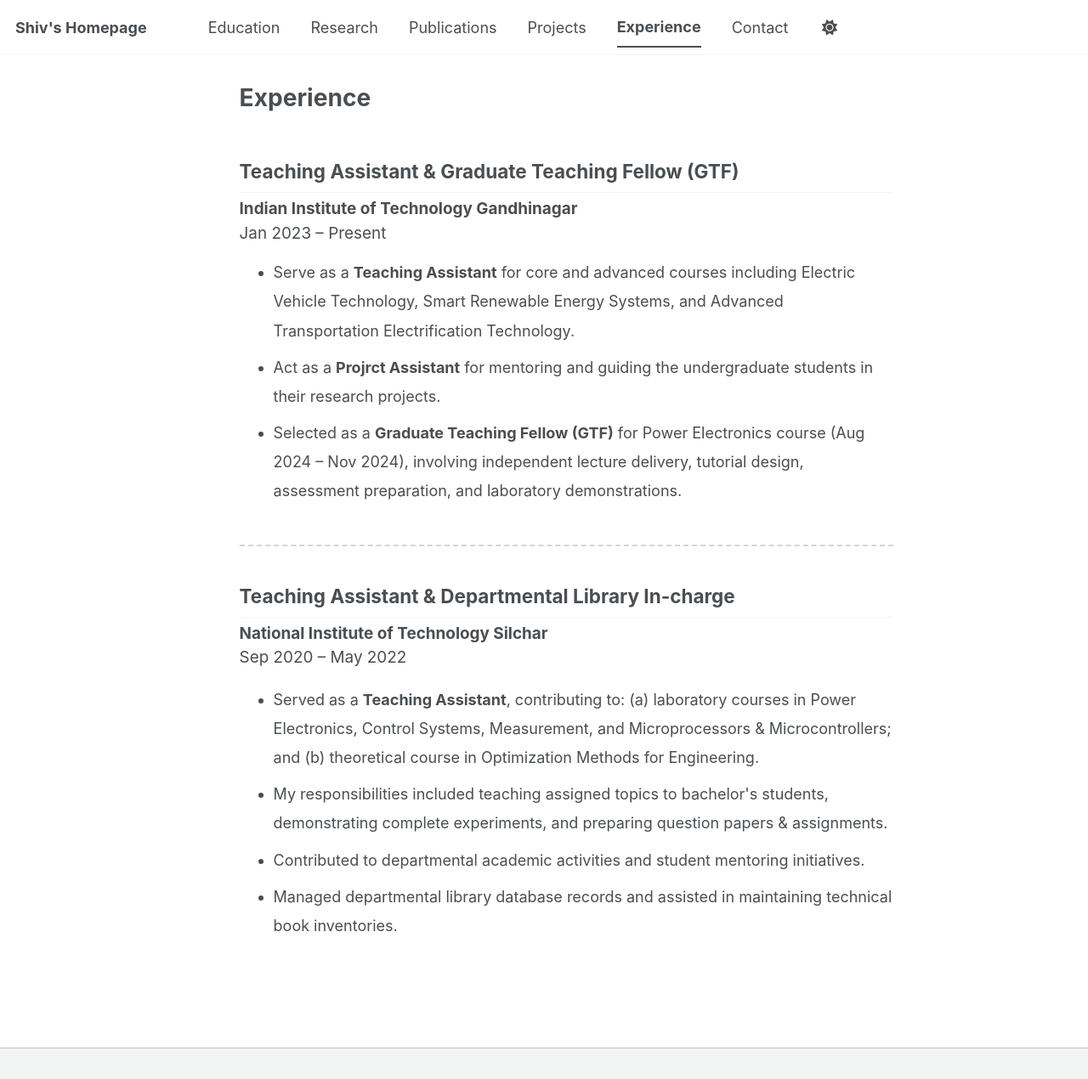
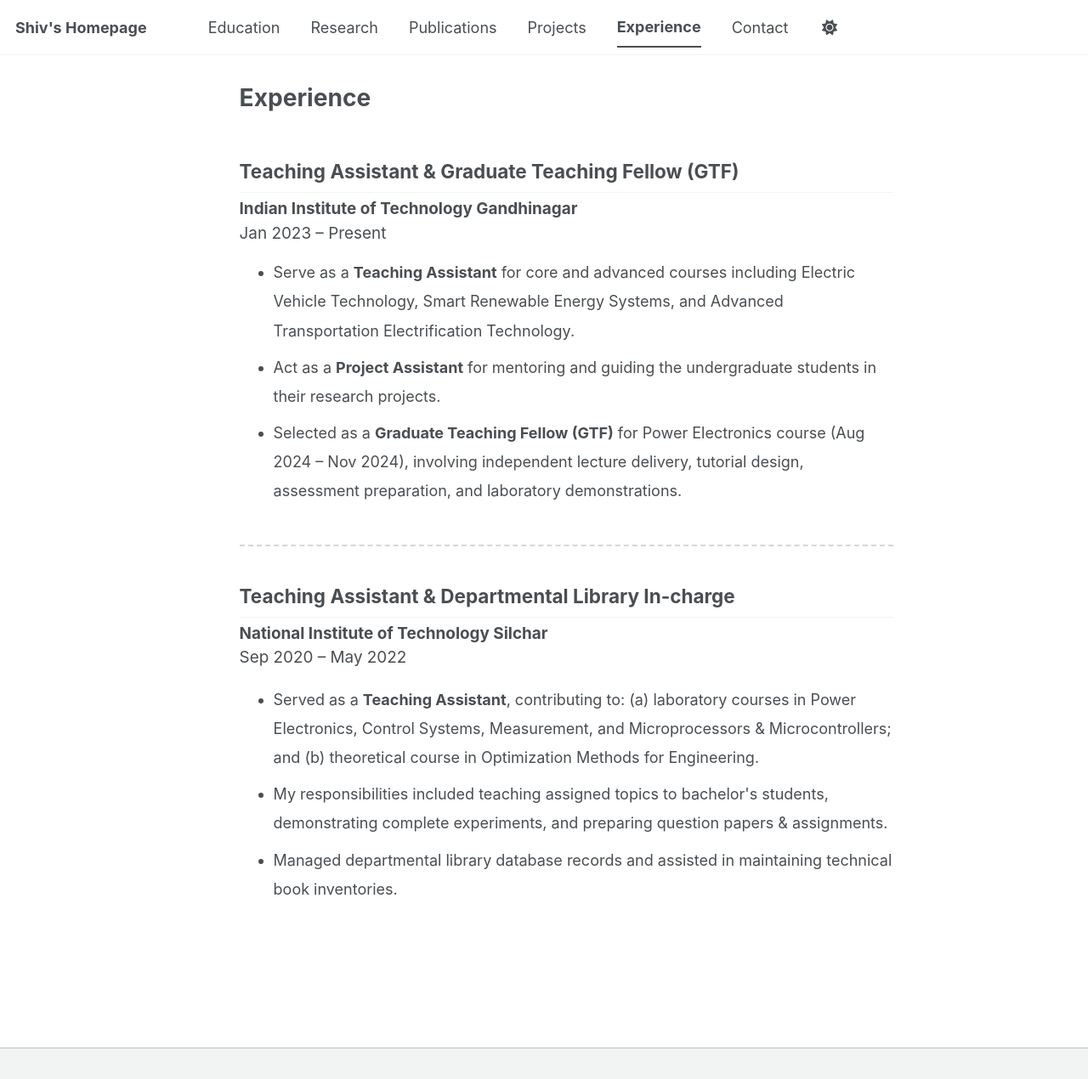
Before and after one commit to shivshankar-sinha/shivshankar-sinha.github.io, a Jekyll site: the page built from experience.md, in a window 1280 px wide and 1270 px high. Shown: the whole window at 85% size. Built offline with Jekyll 4.4.1, drawn with Linux system fonts in a browser that asks for light colours; a script bundle is joined from its source files by our own code; library files that are not in the unit come from our copies.

Commit message:
Update experience.md

```diff
--- a/experience.md
+++ b/experience.md
@@ -28,7 +28,7 @@ Serve as a <b>Teaching Assistant</b> for core and advanced courses including Ele
 </li>
 
 <li>
-Act as a <b>Projrct Assistant</b> for mentoring and guiding the undergraduate students in their research projects.
+Act as a <b>Project Assistant</b> for mentoring and guiding the undergraduate students in their research projects.
 </li>
 
 <li>
@@ -64,10 +64,6 @@ My responsibilities included teaching assigned topics to bachelor's students, de
 </li>
 
 <li>
-Contributed to departmental academic activities and student mentoring initiatives.
-</li>
-
-<li>
 Managed departmental library database records and assisted in maintaining technical book inventories.
 </li>
 
```
